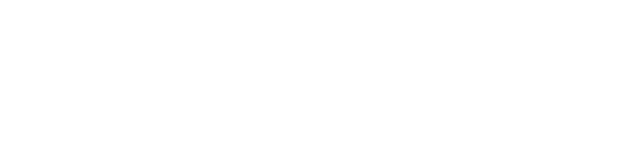
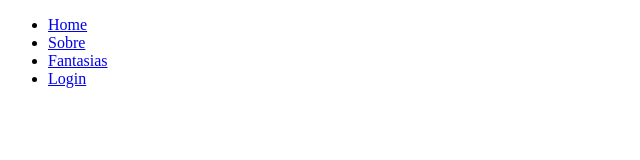
Before and after one commit to Um-dia-de-GP/Um-dia-de-GP2, a plain HTML site: page index.html in a window 1280 px wide. Shown: the whole page, without its empty margins (0-640 px from the left). Drawn offline with Linux system fonts and the light colour scheme.

Commit message:
3 - Criando a estrutura base do header

```diff
--- a/index.html
+++ b/index.html
@@ -1,11 +1,21 @@
 <!DOCTYPE html>
-<html lang="en">
+<html lang="pt-br">
 <head>
     <meta charset="UTF-8">
     <meta name="viewport" content="width=device-width, initial-scale=1.0">
-    <title>Document</title>
+    <title>Fantasias de heroi</title>
+    <link rel="stlylesheet" href="./src/css/style.css">
 </head>
 <body>
-
+     <header>
+        <nav class="header-nav">
+            <ul class="header-menu">
+                <li><a href="./index.html">Home</a></li>
+                <li><a href="#">Sobre</a></li>
+                <li><a href="#">Fantasias</a></li>
+                <li><a href="#">Login</a></li>
+            </ul>
+        </nav>
+    </header>
 </body>
 </html>
```
